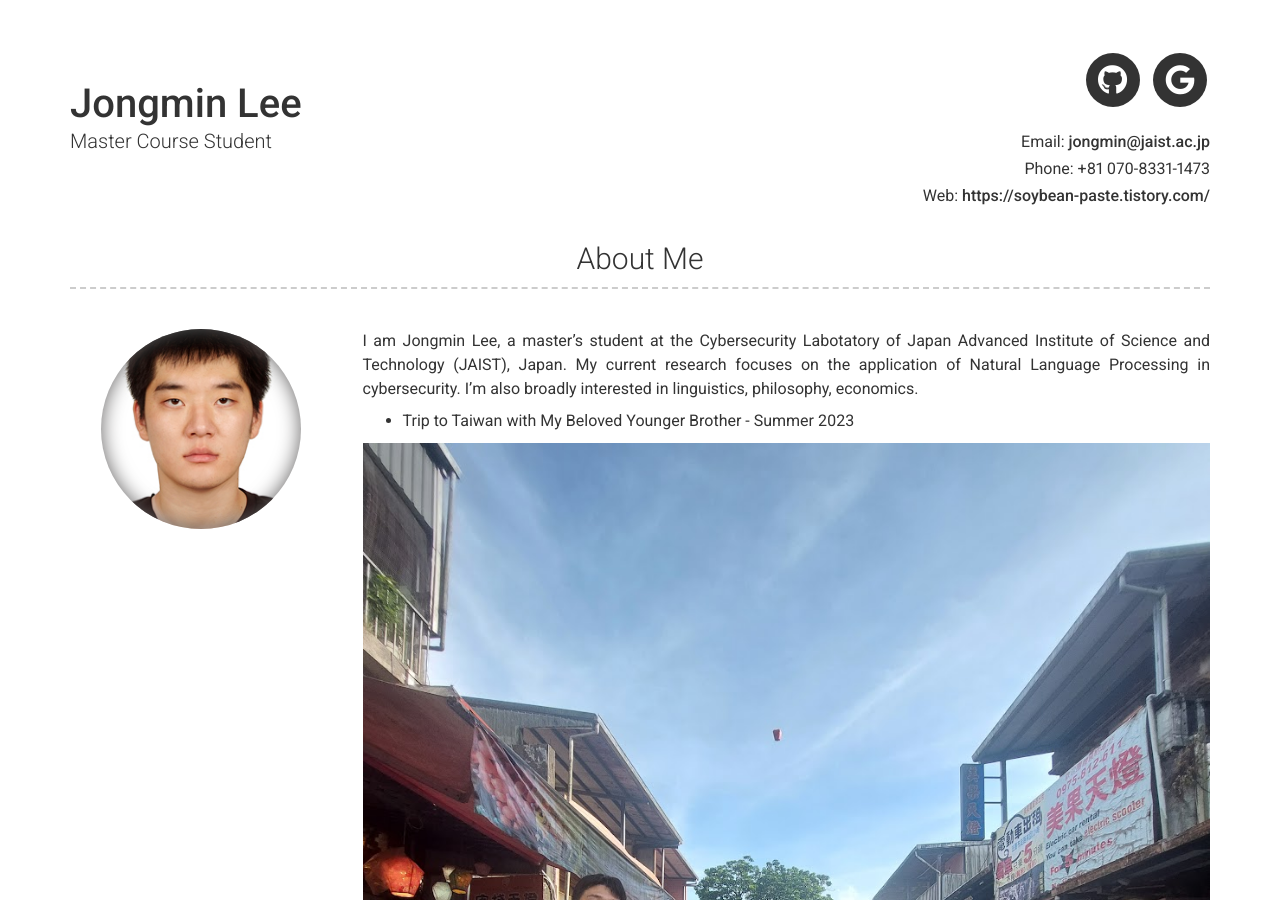
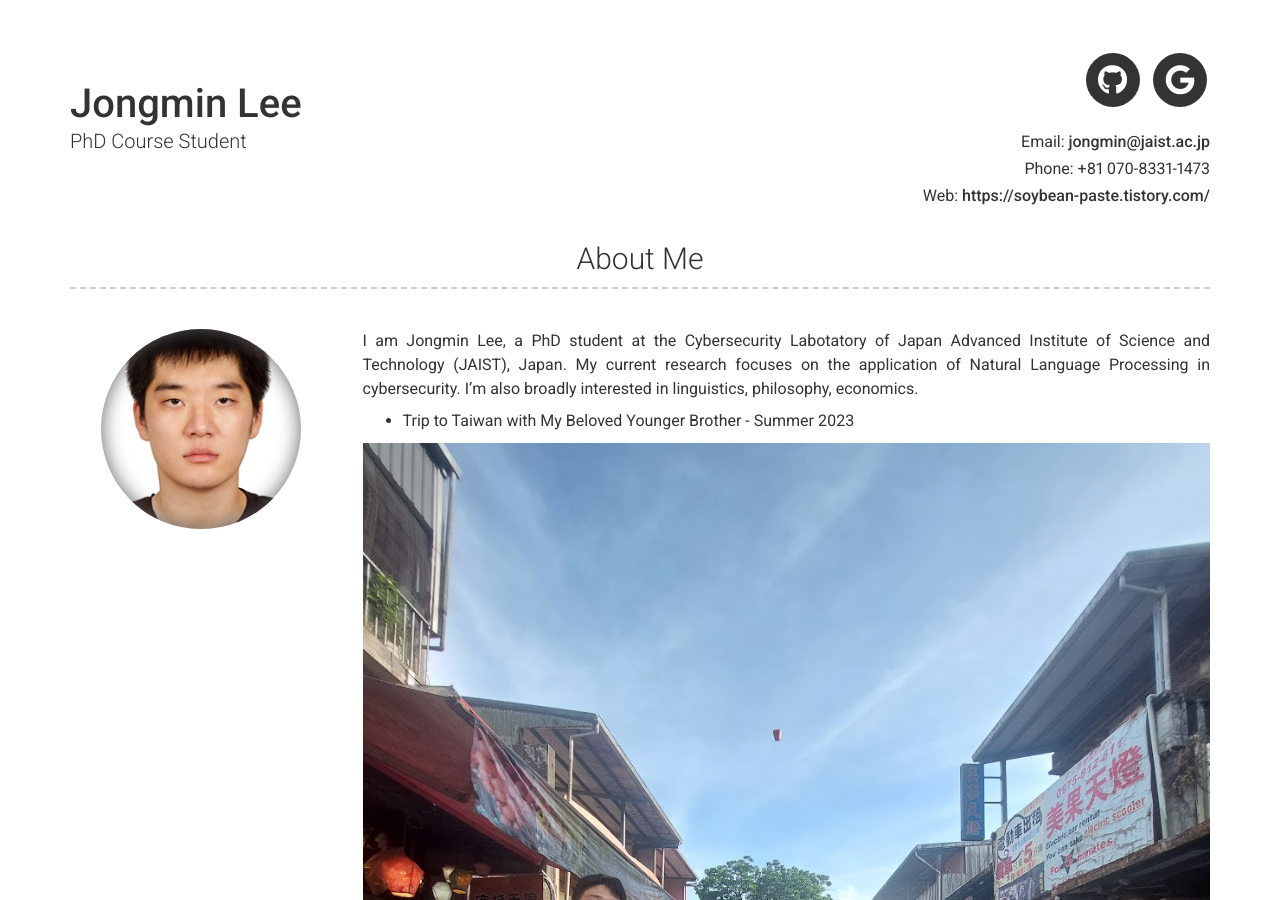
Before and after one commit to strike137/strike137.github.io, a Jekyll site: the page built from index.md, in a window 1280 px wide and 900 px high. Built offline with Jekyll 4.4.1, drawn with Linux system fonts in a browser that asks for light colours; nearby versions of some CDN libraries; some of the changed lines change nothing that is shown; some of the changed text lies outside the part shown.

Commit message:
Update _config.yml

```diff
--- a/_config.yml
+++ b/_config.yml
@@ -7,7 +7,7 @@
 
 # Personal info
 name: Jongmin Lee
-title: Master Course Student
+title: PhD Course Student
 email: jongmin@jaist.ac.jp
 # email_title: Email (Email title override)
 phone: +81 070-8331-1473
@@ -36,7 +36,7 @@
 # about_title: About Me (Use this to override about section title)
 about_profile_image: /images/profile.jpg
 about_content: | # this will include new lines to allow paragraphs
-  I am Jongmin Lee, a master's student at the Cybersecurity Labotatory of Japan Advanced Institute of Science and Technology (JAIST), Japan. My current research focuses on the application of Natural Language Processing in cybersecurity. I'm also broadly interested in linguistics, philosophy, economics.
+  I am Jongmin Lee, a PhD student at the Cybersecurity Labotatory of Japan Advanced Institute of Science and Technology (JAIST), Japan. My current research focuses on the application of Natural Language Processing in cybersecurity. I'm also broadly interested in linguistics, philosophy, economics.
 
   - Trip to Taiwan with My Beloved Younger Brother - Summer 2023
 
@@ -46,13 +46,26 @@
   - title: Education
     layout: list
     content:
+
       - layout: top-left
         border: weak
         title: Master of Information Science
         sub_title: Graduate School of Advanced Science and Technology, Japan Advanced Institute of Science and Technology
         caption: Ocotber 2023 - September 2025 (in progress)
         description: |
-          GPA: 3.39/4.0 (in progress)
+          Supervisor: Associate Professor Razvan Florin Beuran
+
+          JAIST-SPRING researcher
+
+          Advanced Information Specialist Course (JAIST×Human Course)
+
+      - layout: top-left
+        border: weak
+        title: Master of Information Science
+        sub_title: Graduate School of Advanced Science and Technology, Japan Advanced Institute of Science and Technology
+        caption: Ocotber 2023 - September 2025 (in progress)
+        description: |
+          GPA: 3.53/4.0
 
           Supervisor: Associate Professor Razvan Florin Beuran
 
```
